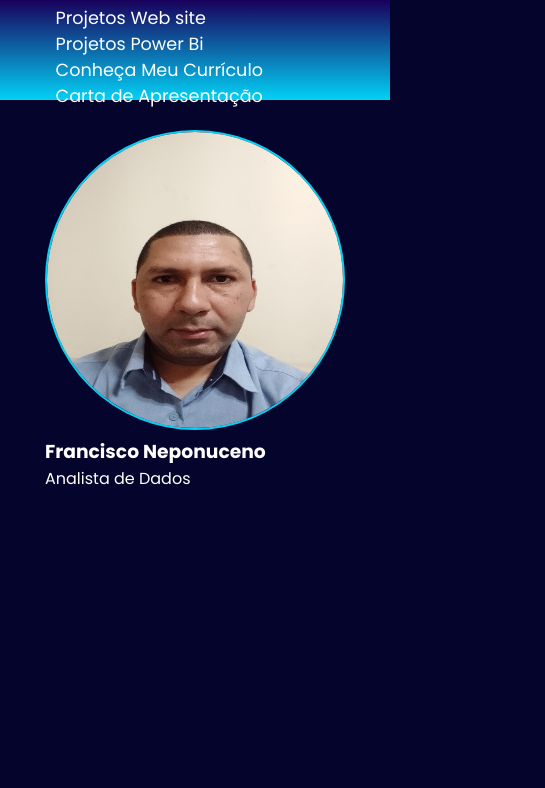
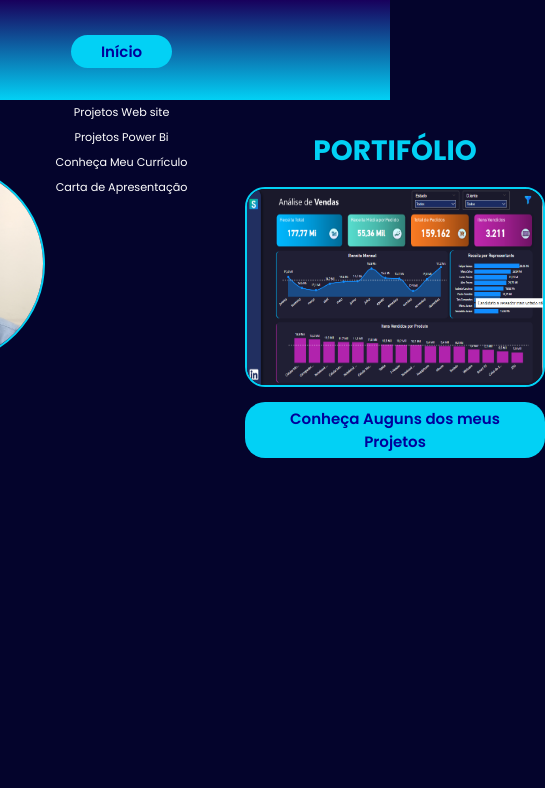
Before and after one commit to francisconeponuceno/portfolio, a plain HTML site: page index.html in a window 390 px wide. Shown: the top 788 px of the page, 545 px wide, since content can reach past the window. Drawn offline with nearby package versions, Linux system fonts and the light colour scheme.

Commit message:
atualizacao

```diff
--- a/curriculo.html
+++ /dev/null
@@ -1,57 +0,0 @@
-<!DOCTYPE html>
-<html lang="pt-br">
-<head>
-    <meta charset="UTF-8">
-    <meta name="viewport" content="width=device-width, initial-scale=1.0">
-    <link rel="stylesheet" href="style.css">
-    <!--link do bostrep-->
-    <link rel="stylesheet" href="https://cdn.jsdelivr.net/npm/bootstrap-icons@1.11.1/font/bootstrap-icons.css">
-    <!--fim do link bootrep-->
-    <title>Meu-portifolio</title>
-</head>
-<body>
-    <header>
-        <div class="interface" id="interface">
-            <nav class="meu-desktop">
-                <ul>
-                    <li><a href="index.html">Início</a></li>
-                    <li><a href="website.html">Projetos Web site</a></li>
-                    <li><a href="powerbi.html">Projetos Power Bi</a></li>
-                    <li class="btn-contato"><a href="imagens/Perfil_francisco.pdf.pdf (1).pdf" target="_blank"><button>Conheça Meu Currículo</button></a></li>
-                    <li><a href="carta.html">Carta de Apresentação</a></li>
-                </ul>
-            </nav>
-        </div> <!--interface-->
-    </header>
-
-    <main class="curriculo">
-
-
-        <div class="interface">
-            <h2 id="h2" class="titulo">MEU CURRÍCULO</span></h2>
-            <div class="flex" id="curriculo">
-
-                <div class="img-port" style="background-image: url(imagens/abacaxi.jpg);">
-                    <div class="overlay"><a href="https://francisconeponuceno.github.io/abacaxi-e-compania/" target="_blank" class="externo">Projeto Abacaxi & Cia</a></div>
-                </div>
-
-                <div class="img-port" style="background-image: url(imagens/pizzaria.jpg);">
-                    <div class="overlay"><a href="https://francisconeponuceno.github.io/pizzaria/" target="_blank" class="externo">Projeto Pizzaria</a></div>
-                </div>
-
-                <div class="img-port" style="background-image: url(imagens/bluestore.jpg);">
-                    <div class="overlay"><a href="https://francisconeponuceno.github.io/ecomerce/" target="_blank" class="externo">Projeto Ecomerce</a></div>
-                </div>
-
-            </div> <!--flex-->
-        </div> <!--interface-->
-
-
-    </main>
-    <footer>
-        <p>Desenvolvido por | Francisco Neponuceno</p>
-    </footer>
-
-
-</body>
-</html>
--- a/index.html
+++ b/index.html
@@ -17,7 +17,7 @@
                     <li class="btn-contato"><a href=""><button>Início</button></a></li>
                     <li><a href="website.html">Projetos Web site</a></li>
                     <li><a href="powerbi.html">Projetos Power Bi</a></li>
-                    <li><a href="curriculo.html">Conheça Meu Currículo</a></li>
+                    <li><a href="imagens/Perfil_francisco.pdf.pdf (1).pdf" target="_blank">Conheça Meu Currículo</a></li>
                     <li><a href="carta.html">Carta de Apresentação</a></li>
                 </ul>
             </nav>
--- a/style.css
+++ b/style.css
@@ -308,41 +308,82 @@ footer {
 }
 
 
-/* MIDIAS CRIERES */
-@media screen and (max-width: 1020px) {
-    .meu-desktop, .btn-contato {
-        display: none;
+/* MIDIAS CRIERES  DA PAGINA INICIAL*/
+@media  (max-width: 1107px) {
+    header a{
+        font-size: 0.7rem;
+
+    }
+}
+
+@media  (max-width: 1057px) {
+
+    header ul{
+        display: flex;
+        flex-direction: column;
+        align-items: center;
+        justify-content: space-around;
+
+
     }
 
     .flex {
-        flex-direction: column;
+        display: flex;
+        align-items: center;
+        justify-content: space-around;
     }
 
-}
 
+    #inicio {
+        gap: 200px;
+    }
 
-@media (max-width: 395px) {
-    section.topo-do-site h1 {
-        font-size: 2rem;
+    section.topo-do-site {
+        padding: 30px 4%;
 
     }
 
-    section.topo-do-site .img-topo-site img {
-        width: 300px;
-        height: 300px;
+    section.topo-do-site .flex {
+        align-items: center;
+        justify-content: center;
     }
 
-    section.sobre .img-sobre img {
-        width: 300px;
-        height: 300px;
+    .topo-do-site h1 {
+        color: var(--cor1);
+        font-size: 28px;
+        line-height: 40ox;
     }
 
-    section.portfolio .img-port {
-        width: 300px;
-        margin: auto;
+    .topo-do-site .img-topo-site{
+        display: flex;
+        flex-direction: column;
+        align-items: center;
     }
 
-    section.portfolio .titulo {
-        font-size: 2rem;
+    .imgperfil{
+        width: 200px;
+        height: 200px;
+        position: relative;
+        border: 2px solid var(--cor1);
+        border-radius: 50%;
+
+    }
+
+    .topo-do-site .img-topo-site img {
+        width: 300px;
+        height: 200px;
+        position: relative;
+        animation: flutuar 2s ease-in-out infinite alternate;
+        border: 2px solid var(--cor1);
+        border-radius: 20px;
+    }
+
+    @keyframes flutuar {
+        0%{
+            top: 0;
+        }
+        100%{
+            top: 30px;
+        }
     }
 }
```
Also changed, not shown: carta.html (+1 -1 lines), powerbi.html (+1 -1 lines), website.html (+5 -5 lines), imagens/img_consulta.jpg (added), imagens/img_miniatura.jpg (added).
